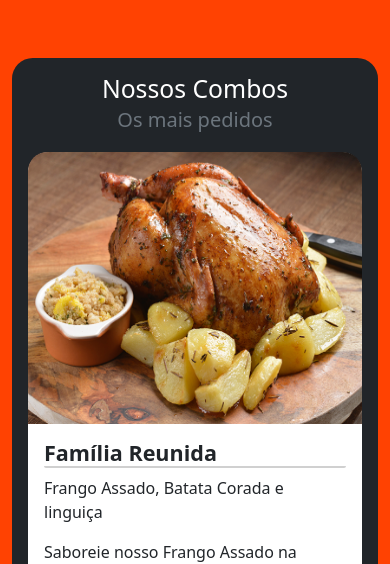
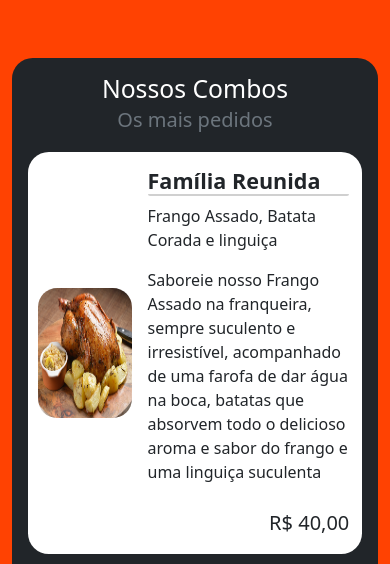
Before and after one commit to FrancoKaufmann/14.Projeto-Frango-da-Vera, a plain HTML site: page index.html in a window 390 px wide. Shown: the part 536-1100 px from the top of the page. Drawn offline with nearby package versions, Linux system fonts and the light colour scheme.

Commit message:
modifying the css and solving bug in the first button

```diff
--- a/index.html
+++ b/index.html
@@ -78,7 +78,7 @@
             <h4 class="card-title fs-1 text-white text-center  paytone mt-4">O melhor Frango Assado </br> de Campo Grande</h4>
             <h6 class="card-subtitle fs-5 text-center text-white mt-4 fw-normal">Suculento | Feito com amor | Bom atendimento</h6>
             <div class="d-flex justify-content-center mt-5">
-                <button class="btn btn-dark text-white fw-bold fs-4 px-5" onclick="enviarMensagemWhatsApp()"><i class="fa-solid fa-cart-shopping p-2"></i>Peça Agora</button>
+                <button class="btn btn-dark text-white fw-bold fs-4 px-5" onclick="peçaAgora()"><i class="fa-solid fa-cart-shopping p-2"></i>Peça Agora</button>
             </div>
             </div>
         </div>
--- a/src/css/style.css
+++ b/src/css/style.css
@@ -31,7 +31,7 @@ main {
     width: 100%;
     height: 1100px;
     z-index: 0;
-    border-radius: 0px 0px 60px 60px;
+    border-radius: 0px 0px 80px 80px;
 }
 
 /* ------Fontes------ */
@@ -198,7 +198,11 @@ main {
 
 @media (max-width: 991.98px) {
     .imgradius {
-        min-height: 272px
+        min-height: 340px
+    }
+
+    .w-75 {
+        width: 100%!important;
     }
 }
 
@@ -213,18 +217,38 @@ main {
 
     .imgradius {
         border-top-left-radius: 1.2rem;
-        border-top-right-radius: 1.2rem;
-        border-bottom-left-radius: 0rem;
+        border-top-right-radius: 0rem;
     }
 
     .w-40 {
         width: auto;
     }
 
+    .col-md-3 {
+        flex: 0 0 auto;
+        width: 40%;
+    }
+
+    .row {
+        flex-wrap: nowrap;
+        width: 70%;
+    }
+
 
 }
 
 @media (max-width: 575.98px) {
+    .col-md-3 {
+        margin-left: 10px;
+        display: flex;
+        justify-content: center;
+        align-items: center;
+    }
+
+    .imgradius {
+        border-radius: 1.2rem;
+        min-height: 180px;
+    }
 
     .fundo {
         border-radius: 0px 0px 90px 90px;
@@ -236,10 +260,6 @@ main {
         border: none;
     }
 
-    .w-75 {
-        width: 100%!important;
-    }
-
  }
 
  @media (max-width: 420.98px) {
@@ -247,4 +267,9 @@ main {
         margin-right: 0px;
         margin-bottom: 10px;
     }
+
+    .imgradius {
+        border-radius: 1.2rem;
+        min-height: 130px;
+    }
  }
--- a/src/js/script.js
+++ b/src/js/script.js
@@ -46,7 +46,6 @@ function maisPedidos03() {
 }
 
 function peçaAgora() {
-    var numeroTelefone = "5521973739881";
     var mensagem = "Olá, gostaria de pedir um Frango Assado! poderia me enviar o cardápio?";
 
     // Formate o número de telefone removendo caracteres especiais e espaços.
```
